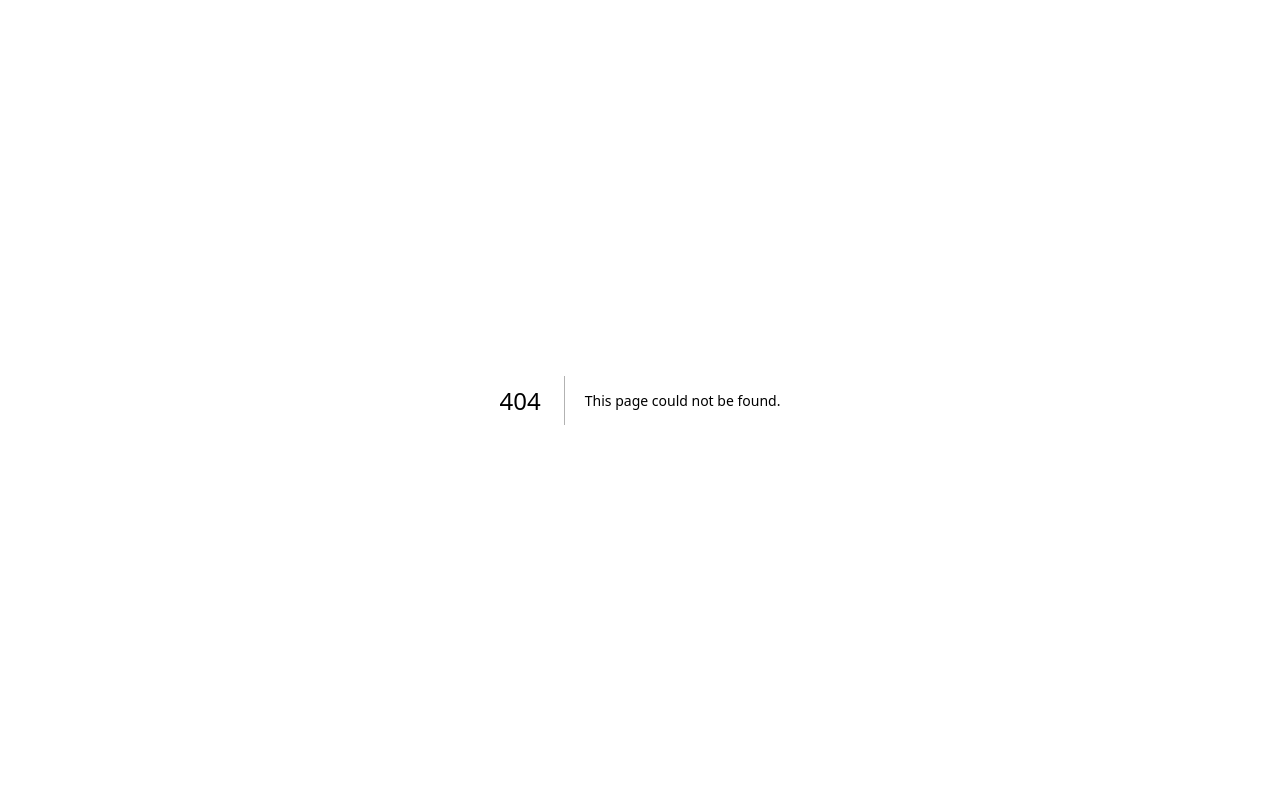
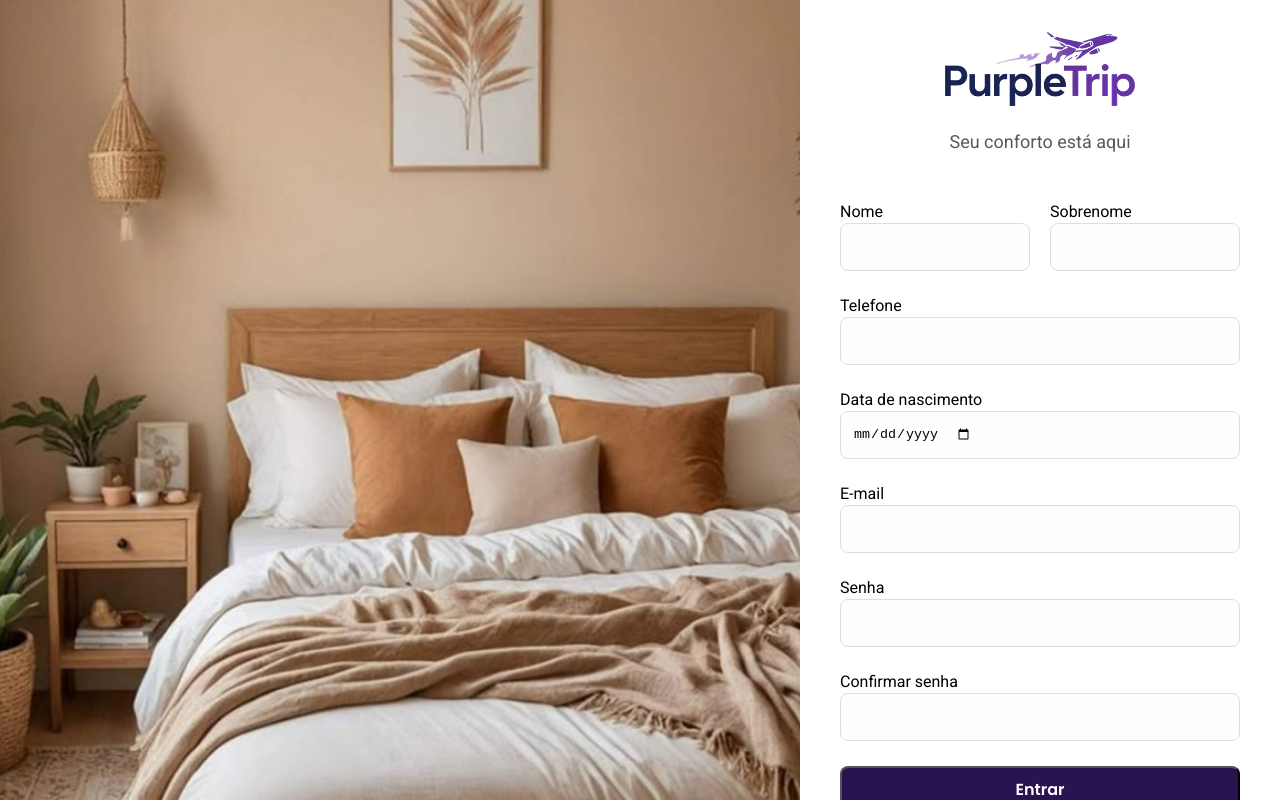
Before and after one commit to MatheusTG/PurpleTrip, a Next.js app in the folder source/web/: page /register in a window 1280 px wide. Before the commit this address had no page. Built offline with nearby package versions, Linux system fonts and the light colour scheme.

Commit message:
feat: Implementa página de registro

```diff
--- /dev/null
+++ b/source/web/src/app/register/page.module.css
@@ -0,0 +1,59 @@
+.container {
+  display: grid;
+  grid-template-columns: 1fr 480px;
+  height: 100dvh;
+}
+
+.image {
+  width: 100%;
+  height: 100%;
+  object-fit: cover;
+}
+
+.containerForm {
+  display: flex;
+  flex-direction: column;
+  align-items: center;
+  height: 100%;
+  padding: 32px 40px;
+  gap: 48px;
+  overflow-y: auto;
+}
+
+.logo {
+  display: flex;
+  flex-direction: column;
+  align-items: center;
+  gap: 24px;
+  width: 190px;
+  height: 122px;
+}
+
+.legenda {
+  font: var(--font-02-sm);
+  text-align: center;
+  color: var(--gray-800);
+}
+
+.containerMidias {
+  display: flex;
+  flex-direction: column;
+  align-items: center;
+  gap: 20px;
+  width: 400px;
+  height: 80px;
+}
+
+.texto {
+  font: var(--font-01-xs-sb);
+}
+
+.midias {
+  display: flex;
+  flex-direction: row;
+  justify-content: center;
+  align-items: center;
+  gap: 32px;
+  width: 400px;
+  height: 36px;
+}
--- /dev/null
+++ b/source/web/src/app/register/page.tsx
@@ -0,0 +1,47 @@
+import RegisterForm from "@/components/register-form";
+import Image from "next/image";
+import styles from "./page.module.css";
+
+export default function RegisterPage() {
+  return (
+    <div className={styles.container}>
+      <Image
+        src="/img/decoration-image.jpg"
+        width={960}
+        height={1080}
+        alt="oi"
+        className={styles.image}
+      />
+      <div className={styles.containerForm}>
+        <div className={styles.logo}>
+          <Image src="/img/logo.png" width={190} height={74} alt="logo" />
+          <p className={styles.legenda}>Seu conforto está aqui</p>
+        </div>
+        <RegisterForm />
+        <div className={styles.containerMidias}>
+          <p className={styles.texto}>Entre com</p>
+          <div className={styles.midias}>
+            <Image
+              src="/img/google-icon.png"
+              width={36}
+              height={36}
+              alt="google"
+            />
+            <Image
+              src="/img/facebook-icon.png"
+              width={36}
+              height={36}
+              alt="facebook"
+            />
+            <Image
+              src="/img/apple-icon.png"
+              width={36}
+              height={36}
+              alt="apple"
+            />
+          </div>
+        </div>
+      </div>
+    </div>
+  );
+}
--- a/source/web/src/components/login-form/index.tsx
+++ b/source/web/src/components/login-form/index.tsx
@@ -26,7 +26,7 @@ export default function LoginForm() {
       </div>
       <p>
         Não possui uma conta?{" "}
-        <Link className={styles.cadastro} href="">
+        <Link className={styles.cadastro} href="/register">
           Cadastre-se
         </Link>
       </p>
--- /dev/null
+++ b/source/web/src/components/register-form/index.tsx
@@ -0,0 +1,72 @@
+"use client";
+
+import { use, useState } from "react";
+import styles from "./register-form.module.css";
+
+export default function RegisterForm() {
+  const [password, setPassword] = useState("");
+  const [verifyPassword, setVerifyPassword] = useState("");
+
+  function validatePassword(password: string, verifyPassword: string) {
+    return password === verifyPassword;
+  }
+
+  function handleSubmit(event: React.FormEvent<HTMLFormElement>) {
+    event.preventDefault();
+    if (!validatePassword(password, verifyPassword)) {
+      alert("Senhas diferentes");
+    }
+  }
+
+  return (
+    <form className={styles.container} onSubmit={(e) => handleSubmit(e)}>
+      <div className={styles.divNomeSobrenome}>
+        <div className={styles.divInput}>
+          <label htmlFor="text">Nome</label>
+          <input type="text" id="name" name="name" className={styles.input} />
+        </div>
+        <div className={styles.divInput}>
+          <label htmlFor="text">Sobrenome</label>
+          <input type="text" id="text" name="text" className={styles.input} />
+        </div>
+      </div>
+      <div className={styles.divInput}>
+        <label htmlFor="tel">Telefone</label>
+        <input type="tel" id="tel" name="tel" className={styles.input} />
+      </div>
+      <div className={styles.divInput}>
+        <label htmlFor="date">Data de nascimento</label>
+        <input type="date" id="date" name="date" className={styles.input} />
+      </div>
+      <div className={styles.divInput}>
+        <label htmlFor="date">E-mail</label>
+        <input type="email" id="email" name="email" className={styles.input} />
+      </div>
+      <div className={styles.divInput}>
+        <label htmlFor="date">Senha</label>
+        <input
+          type="password"
+          id="password"
+          name="password"
+          value={password}
+          className={styles.input}
+          onChange={(e) => setPassword(e.target.value)}
+        />
+      </div>
+      <div className={styles.divInput}>
+        <label htmlFor="date">Confirmar senha</label>
+        <input
+          type="password"
+          id="passwordVerify"
+          name="passwordVerify"
+          value={verifyPassword}
+          className={styles.input}
+          onChange={(e) => setVerifyPassword(e.target.value)}
+        />
+      </div>
+      <button type="submit" className={styles.button}>
+        Entrar
+      </button>
+    </form>
+  );
+}
--- /dev/null
+++ b/source/web/src/components/register-form/register-form.module.css
@@ -0,0 +1,55 @@
+.container {
+  display: flex;
+  flex-direction: column;
+  align-items: flex-start;
+  gap: 20px;
+  width: 400px;
+}
+
+.divInput {
+  display: flex;
+  flex-direction: column;
+  align-items: flex-start;
+  gap: 2px;
+  width: 100%;
+  height: 74px;
+}
+
+.divNomeSobrenome {
+  display: grid;
+  grid-template-columns: 1fr 1fr;
+  gap: 20px;
+}
+
+.input {
+  box-sizing: border-box;
+  display: flex;
+  flex-direction: row;
+  align-items: center;
+  padding: 0px 12px;
+  gap: 10px;
+  width: 100%;
+  height: 48px;
+  background: rgba(247, 247, 247, 0.2);
+  border: 1px solid var(--gray-300);
+  border-radius: 8px;
+}
+
+.button {
+  display: flex;
+  flex-direction: row;
+  justify-content: center;
+  align-items: center;
+  padding: 12px 32px;
+  gap: 10px;
+  width: 400px;
+  height: 48px;
+  background: var(--primary-1000);
+  border-radius: 8px;
+  font: var(--font-01-xs-sb);
+  color: var(--white);
+}
+
+.cadastro {
+  color: var(--blue-400);
+}
```
